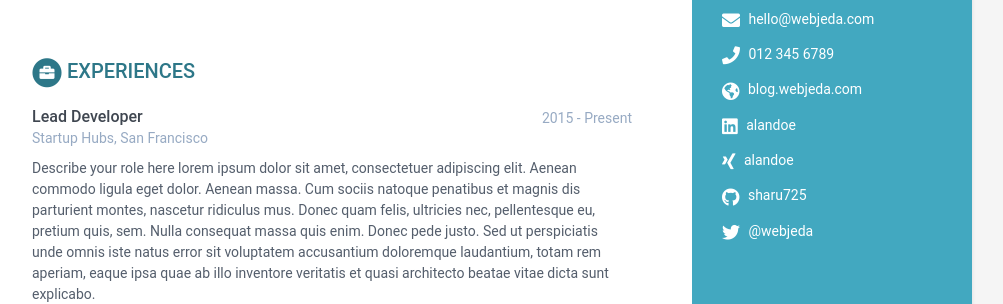
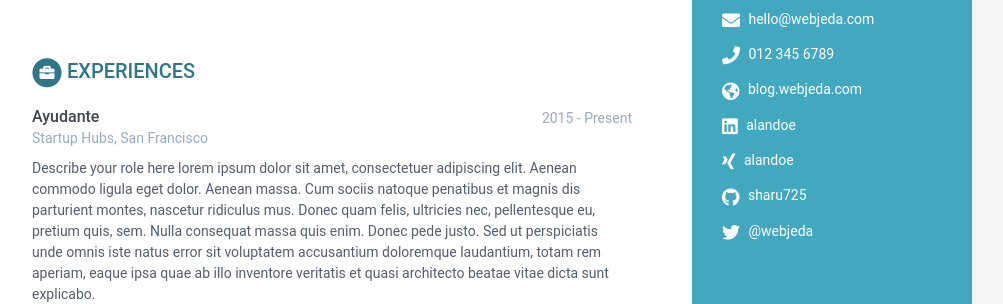
Before and after one commit to KevinC99/good-birch-4e19a, a Jekyll site: the page built from index.html, in a window 1280 px wide and 900 px high. Shown: the part 289-593 px from the top of the window, without its empty margins (168-1171 px from the left). Built offline with Jekyll 4.4.1, drawn with Linux system fonts in a browser that asks for light colours.

Commit message:
data.yml: updated role in experiences

```diff
--- a/_data/data.yml
+++ b/_data/data.yml
@@ -66,7 +66,7 @@ education:
         - Bullet point
         - Bullet point
 experiences:
-  - role: Lead Developer
+  - role: Ayudante
     time: 2015 - Present
     company: 'Startup Hubs, San Francisco'
     details: |
```
